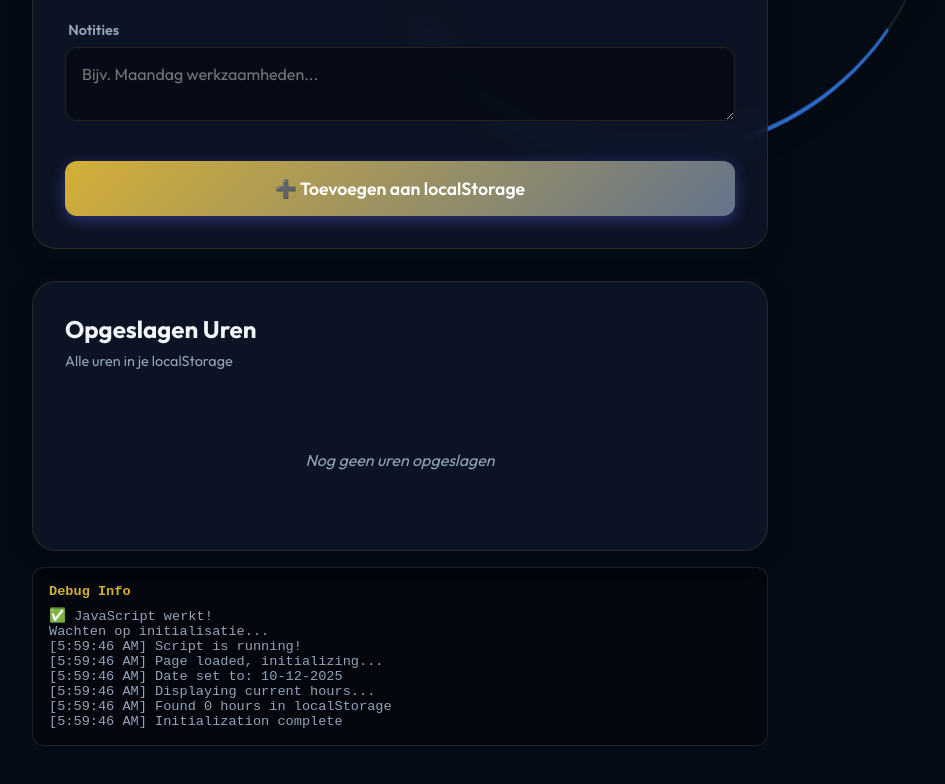
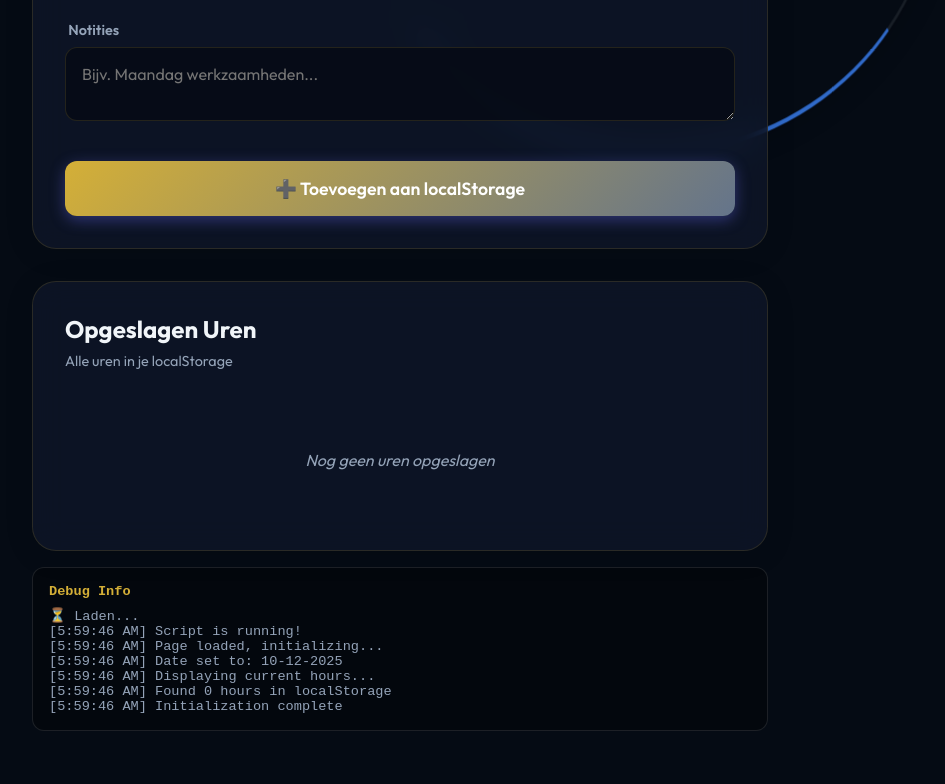
Before and after one commit to r3mcos3/hours-registration-website, a plain HTML site: page hours-helper.html in a window 1280 px wide. Shown: the part 783-1567 px from the top of the page, without its empty margins (240-1185 px from the left). Drawn offline with Linux system fonts and the light colour scheme.

Commit message:
🔧 Fix CSP blokkering van inline scripts
- Voeg 'unsafe-inline' toe aan script-src in CSP
- Verwijder inline test script uit hours-helper
- Hiermee kunnen alle JavaScript functies nu werken

```diff
--- a/hours-helper.html
+++ b/hours-helper.html
@@ -191,11 +191,6 @@
             <h4>Debug Info</h4>
             <div id="debugContent">⏳ Laden...</div>
         </div>
-
-        <script>
-            // Immediate test to see if JavaScript works at all
-            document.getElementById('debugContent').innerHTML = '✅ JavaScript werkt!<br>Wachten op initialisatie...';
-        </script>
     </main>
 
     <div id="toast" class="toast hidden">
```
Also changed, not shown: 1 other file.
